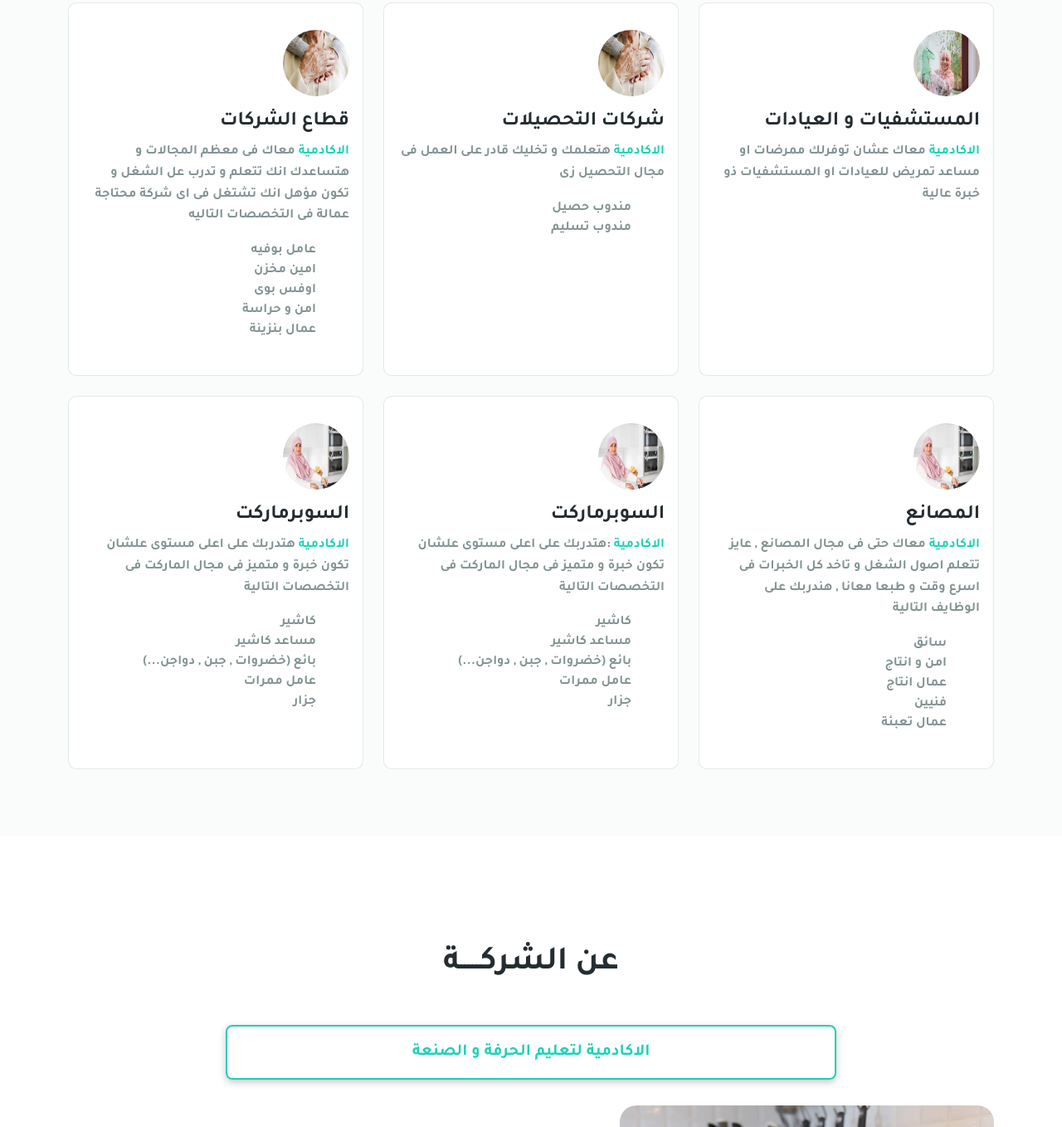
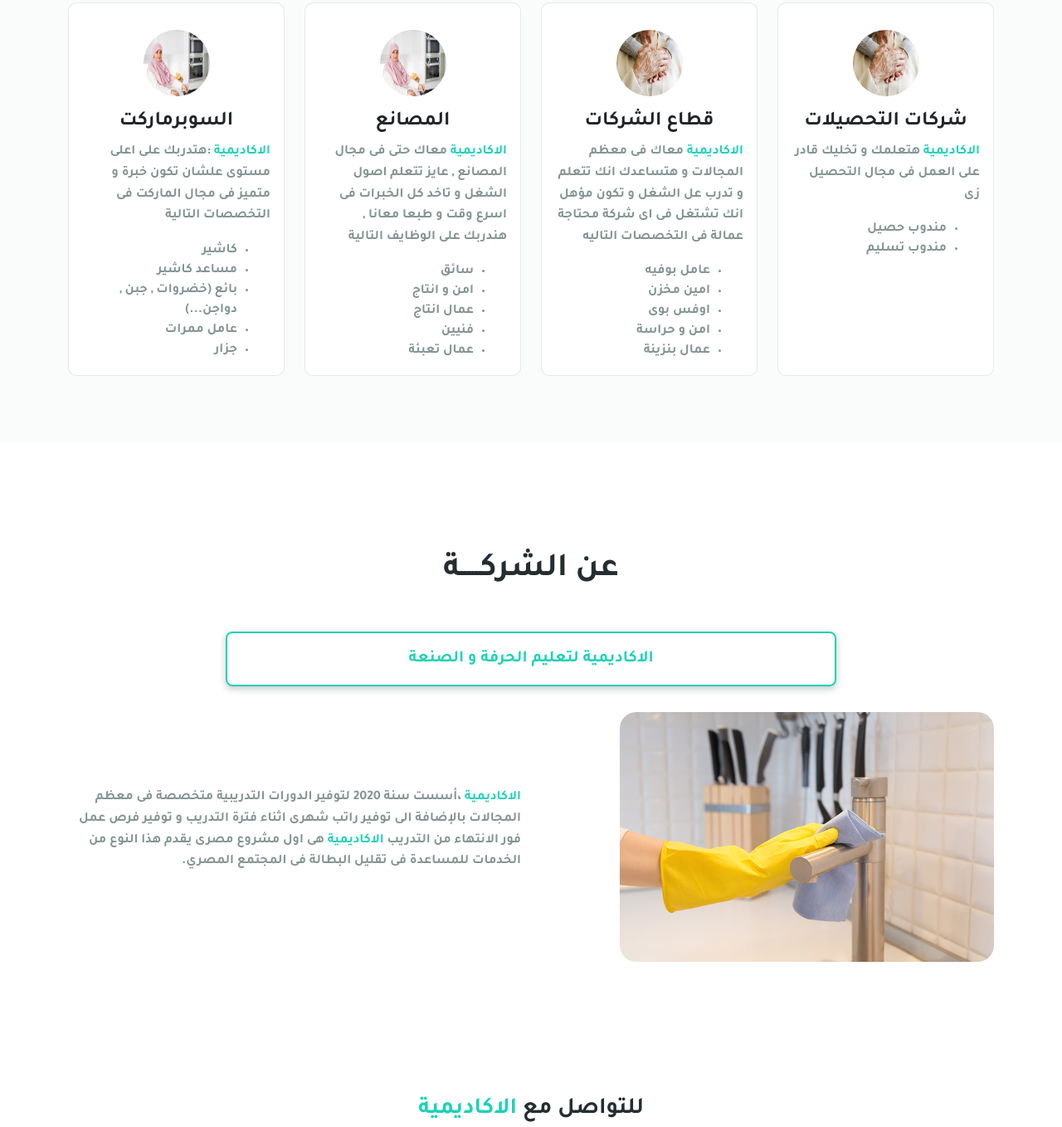
Before and after one commit to 30omda/the-academy, a plain HTML site: page index.html in a window 1280 px wide. Shown: the part 1383-2741 px from the top of the page at 83% size. Drawn offline with Linux system fonts and the light colour scheme.

Commit message:
add content

```diff
--- a/css/style.css
+++ b/css/style.css
@@ -1170,20 +1170,36 @@ html {
   min-height: 280px;
 }
 .services .card .card-body .box {
-  text-align: start ;
+  text-align:   center ;
   height: 400px;
+
+}
+.services .card .card-body .box img{
+  border-radius: 50%;
+
+}
+.services .card .card-body .box h4{
+  color:#212529;
+
+
+}
+.services .card .card-body .box p{
+  text-align: right;
+
+
 }
 
 .services .card .card-body .box .content-i ul li {
-  list-style: none;
+  /* list-style: none; */
   color:#839393;
+  text-align: right;
 }
 .services .card .card-body .box .avatar-sm {
   margin: 0 auto 30px auto;
 }
-.services .card .card-body .box .my-3 img {
-  align-items: center;
-  border-radius: 50%;
+.services .card .card-body .box P {
+  text-align: start;
+
 }
 .services .card .card-body .box .avatar-sm .avatar-title {
   align-items: center;
--- a/index.html
+++ b/index.html
@@ -2,7 +2,7 @@
 <html lang="en" dir="rtl">
     <head>
         <meta charset="utf-8"/>
-        <title>الاكادمية | لتعليم الحرفة و الصنعة</title>
+        <title>الاكاديمية | لتعليم الحرفة و الصنعة</title>
         <meta name="viewport" content="width=device-width, initial-scale=1.0">
         <meta name="description" content="Premium Bootstrap v5.1.3 Landing Page Template"/>
         <meta name="keywords" content="bootstrap v5.1.3, premium, marketing, multipurpose"/>
@@ -88,7 +88,7 @@
             <div class="col-lg-7">
                 <div class="home-heading">
                     <h1 class="mb-3">
-                            <span class="typewrite text-primary d-none d-sm-inline-block" data-period="2000" data-type='[ "الاكادمية" ]'>
+                            <span class="typewrite text-primary d-none d-sm-inline-block" data-period="2000" data-type='[ "الاكاديمية" ]'>
                                 <!-- <span class="wrap"></span> -->
                             </span>
                     </h1>
@@ -111,7 +111,7 @@
             <div class="col-lg-7">
                 <div class="home-heading">
                     <h1 class="mb-3">
-                        <span class="text-primary">الاكادمية</span> لتعليم الحرفة و الصنعة فى جميع المجالات
+                        <span class="text-primary">الاكاديمية</span> لتعليم الحرفة و الصنعة فى جميع المجالات
                     </h1>
                 </div>
             </div>
@@ -132,22 +132,22 @@
             <div class="col-lg-12">
                 <div class="text-center mb-5">
                     <h1 class="heading text-title" >خدماتنـــــا</h1>
-                    <p>تقدم <span class="text-primary">الاكادمية</span> دورات تدريبية و تاهيل المتدربين للعمل فى الخدمات التالية
+                    <p>تقدم <span class="text-primary">الاكاديمية</span> دورات تدريبية و تاهيل المتدربين للعمل فى الخدمات التالية
                     </p>
-                    <P>:الاكادمية هدربك و تعلمك كل شيء يخص قطاع الشركات الى بتقدم خدمات مثل الخدمات التالية</P>
+                    <P>:الاكاديمية هدربك و تعلمك كل شيء يخص قطاع الشركات الى بتقدم خدمات مثل الخدمات التالية</P>
                 </div>
             </div>
 
-            <div class="col-lg-4">
+            <div class="col-lg-3">
                 <div class="card">
                     <div class="card-body">
                         <div class="box">
-                            <div class="flex-shrink-0 my-3">
+                            <div class="flex-shrink-0 my-3 img-card">
                                 <img src="images/cooking.jpeg" height="80" width="80">
                             </div>
-                            <h4>الاكادمية</h4>
+                            <h4>الاكاديمية</h4>
                             <p>
-                                <span class="text-primary"></span>  الاكادمية هدربك و تعلمك كل شيء يخص قطاع الشركات الى  بتقدم خدمات مثل الخدمات التاليه
+                                <span class="text-primary"></span>  الاكاديمية هدربك و تعلمك كل شيء يخص قطاع الشركات الى  بتقدم خدمات مثل الخدمات التاليه
                             </p>
                             <div class="content-i">
                                 <ul>
@@ -164,7 +164,7 @@
                 </div>
             </div>
 
-            <div class="col-lg-4">
+            <div class="col-lg-3">
                 <div class="card">
                     <div class="card-body">
                         <div class="box">
@@ -173,7 +173,7 @@
                             </div>
                             <h4>قطاع المطاعم</h4>
                             <p>
-                                <span class="text-primary">الاكادمية </span> معاك فى قطاع المطاعم هتتعلم و تدرب على كل ما يخص هذا المجال من
+                                <span class="text-primary">الاكاديمية </span> معاك فى قطاع المطاعم هتتعلم و تدرب على كل ما يخص هذا المجال من
                             </p>
                             <div class="content-i">
                             <ul>
@@ -191,7 +191,7 @@
                 </div>
             </div>
 
-            <div class="col-lg-4">
+            <div class="col-lg-3">
                 <div class="card">
                     <div class="card-body">
                         <div class="box">
@@ -200,7 +200,7 @@
                             </div>
                             <h4>شركات التوصيل</h4>
                             <p>
-                                <span class="text-primary">الاكادمية</span> هتعلمك و تخليك قادر على العمل فى مجال التوصيل زى
+                                <span class="text-primary">الاكاديمية</span> هتعلمك و تخليك قادر على العمل فى مجال التوصيل زى
                             </p>
                             <div class="content-i">
                             <ul>
@@ -213,7 +213,7 @@
                 </div>
             </div>
 
-            <div class="col-lg-4">
+            <div class="col-lg-3">
                 <div class="card">
                     <div class="card-body">
                         <div class="box">
@@ -222,14 +222,14 @@
                             </div>
                             <h4>المستشفيات و العيادات</h4>
                             <p>
-                                <span class="text-primary">الاكادمية</span>  معاك عشان توفرلك ممرضات او مساعد تمريض للعيادات او المستشفيات ذو خبرة عالية
+                                <span class="text-primary">الاكاديمية</span>  معاك عشان توفرلك ممرضات او مساعد تمريض للعيادات او المستشفيات ذو خبرة عالية
                             </p>
                         </div>
                     </div>
                 </div>
             </div>
 
-            <div class="col-lg-4">
+            <div class="col-lg-3">
                 <div class="card">
                     <div class="card-body">
                         <div class="box">
@@ -238,7 +238,7 @@
                             </div>
                             <h4> شركات التحصيلات</h4>
                             <p>
-                                <span class="text-primary">الاكادمية</span> هتعلمك و تخليك قادر على العمل فى مجال التحصيل زى
+                                <span class="text-primary">الاكاديمية</span> هتعلمك و تخليك قادر على العمل فى مجال التحصيل زى
                             </p>
                             <div class="content-i">
                             <ul>
@@ -251,7 +251,7 @@
                 </div>
             </div>
 
-            <div class="col-lg-4">
+            <div class="col-lg-3">
                 <div class="card">
                     <div class="card-body">
                         <div class="box">
@@ -260,7 +260,7 @@
                             </div>
                             <h4>قطاع الشركات</h4>
                             <p>
-                                <span class="text-primary">الاكادمية</span> معاك فى معظم المجالات و هتساعدك انك تتعلم و تدرب عل الشغل و تكون مؤهل انك تشتغل فى اى شركة محتاجة عمالة فى التخصصات التاليه
+                                <span class="text-primary">الاكاديمية</span> معاك فى معظم المجالات و هتساعدك انك تتعلم و تدرب عل الشغل و تكون مؤهل انك تشتغل فى اى شركة محتاجة عمالة فى التخصصات التاليه
                             </p>
                             <div class="content-i">
                             <ul>
@@ -276,7 +276,7 @@
                 </div>
             </div>
 
-            <div class="col-lg-4">
+            <div class="col-lg-3">
                 <div class="card">
                     <div class="card-body">
                         <div class="box">
@@ -285,7 +285,7 @@
                             </div>
                             <h4>المصانع</h4>
                             <p>
-                                <span class="text-primary">الاكادمية</span> معاك حتى فى مجال المصانع , عايز تتعلم اصول الشغل و تاخد كل الخبرات فى اسرع وقت و طبعا معانا , هندربك على الوظايف التالية
+                                <span class="text-primary">الاكاديمية</span> معاك حتى فى مجال المصانع , عايز تتعلم اصول الشغل و تاخد كل الخبرات فى اسرع وقت و طبعا معانا , هندربك على الوظايف التالية
 
                             </p>
                             <div class="content-i">
@@ -303,7 +303,7 @@
             </div>
 
 
-            <div class="col-lg-4">
+            <div class="col-lg-3">
                 <div class="card">
                     <div class="card-body">
                         <div class="box">
@@ -312,7 +312,7 @@
                             </div>
                             <h4>السوبرماركت</h4>
                             <p>
-                                <span class="text-primary">الاكادمية</span> :هتدربك على اعلى مستوى علشان تكون خبرة و متميز فى مجال الماركت فى التخصصات التالية
+                                <span class="text-primary">الاكاديمية</span> :هتدربك على اعلى مستوى علشان تكون خبرة و متميز فى مجال الماركت فى التخصصات التالية
                             </p>
                             <div class="content-i">
                             <ul>
@@ -328,31 +328,7 @@
                 </div>
             </div>
 
-            <div class="col-lg-4">
-                <div class="card">
-                    <div class="card-body">
-                        <div class="box">
-                            <div class="flex-shrink-0 my-3">
-                                <img src="images/cooking.jpeg" height="80" width="80">
-                            </div>
-                            <h4>السوبرماركت</h4>
-                            <p>
-                                <span class="text-primary">الاكادمية</span>
-                                هتدربك على اعلى مستوى علشان تكون خبرة و متميز فى مجال الماركت فى التخصصات التالية
-                            </p>
-                            <div class="content-i">
-                            <ul>
-                                <li>كاشير</li>
-                                <li>مساعد كاشير</li>
-                                <li>بائع (خضروات , جبن , دواجن...)</li>
-                                <li>عامل ممرات</li>
-                                <li>جزار</li>
-                            </ul>
-                            </div>
-                        </div>
-                    </div>
-                </div>
-            </div>
+
 
 
 
@@ -377,7 +353,7 @@
                         <a href="#pills-privacy_policy" class="nav-link active" id="pills-privacy_policy-tab"
                         data-bs-toggle="pill"
                         role="tab" aria-controls="pills-privacy_policy" aria-selected="false">
-                            <h5 class="mb-0">الاكادمية لتعليم الحرفة و الصنعة</h5>
+                            <h5 class="mb-0">الاكاديمية لتعليم الحرفة و الصنعة</h5>
                         </a>
                     </li>
                 </ul>
@@ -394,13 +370,13 @@
                             </div>
                             <div class="col-lg-6">
                                 <p class="text-muted">
-                                    <span class="text-primary"> الاكادمية  </span>،أسست سنة 2020
+                                    <span class="text-primary"> الاكاديمية  </span>،أسست سنة 2020
                                     لتوفير الدورات التدريبية متخصصة فى معظم المجالات بالإضافة الى توفير
                                     راتب شهرى اثناء فترة التدريب و توفير فرص عمل فور الانتهاء من التدريب
-                                    <span class="text-primary">الاكادمية</span> هى اول مشروع مصرى يقدم هذا النوع من الخدمات
+                                    <span class="text-primary">الاكاديمية</span> هى اول مشروع مصرى يقدم هذا النوع من الخدمات
                                     للمساعدة فى تقليل البطالة فى المجتمع المصري.
                                 </p>
-                                <p>للتقدم فى الدورة التدريبية القادمة يرجى ادخال كافة البيانات من خلال الضغط هنا و لأي استفسارات يرجى الاتصال على</p>
+
                             </div>
                         </div>
                     </div>
@@ -417,12 +393,8 @@
         <div class="row justify-content-center">
             <div class="col-lg-12">
                 <div class="text-center mb-5">
-                    <h3 class="mb-3">تقدر تطلب <span class="text-primary">تدبير</span> دلوقتى فى أى وقت</h3>
-                    <p class="text-muted mb-0">
-                        علشان نوصل ليكوا أسرع دلوقتي تقدروا تطلبونا من ابلكيشن <a class="jinni" href="https://jinniservices.com/" target="_blank">Jinni</a> فيه كل خدماتنا.
-                        <span class="text-primary">الاكادمية</span> عملت شراكة مع شركة <a class="jinni" href="https://jinniservices.com/" target="_blank">Jinni</a> علشان <span
-                            class="text-primary">الاكادمية</span> تعرف تدخل السوق المصري للعملاء علي طول من غير اي واسطة
-                    </p>
+                    <h3 class="mb-3">للتواصل مع <span class="text-primary">الاكاديمية</span></h3>
+                    <p>للتقدم فى الدورة التدريبية القادمة يرجى ادخال كافة البيانات من خلال الضغط هنا و لأي استفسارات يرجى الاتصال على</p>
                 </div>
             </div>
             <div class="mt-2 mb-5 text-center partner-logos">
```
